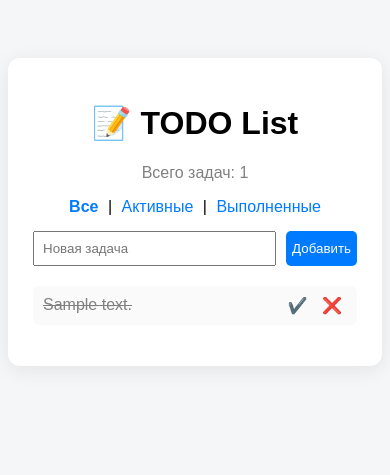
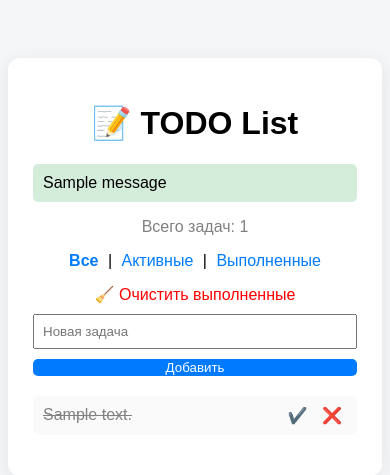
Before and after one commit to vital236/todo-app, a Flask app: page / in a window 390 px wide. Shown: the top 475 px of the page. Run offline with Flask 3, Linux system fonts and the light colour scheme; tables that the repository leaves empty hold one stand-in row (values such as "Sample post"); one stand-in notice (Sample message) is shown.

Commit message:
product improvements: clear done, toast, drag ui, mobile

```diff
--- a/app.py
+++ b/app.py
@@ -1,9 +1,9 @@
 import sqlite3
-from flask import Flask, render_template, request, redirect
+from flask import Flask, render_template, request, redirect, flash, get_flashed_messages
 import os
 
 app = Flask(__name__)
-
+app.secret_key = "dev"
 
 def get_db_connection():
     conn = sqlite3.connect("database.db")
@@ -38,6 +38,7 @@ def home():
                 (task, 0)
             )
             conn.commit()
+            flash("Задача добавлена ✔️")
 
         return redirect("/")
 
@@ -91,6 +92,14 @@ def toggle(task_id):
 
     return redirect("/")
 
+@app.route("/clear_done")
+def clear_done():
+    conn = get_db_connection()
+    conn.execute("DELETE FROM tasks WHERE completed = 1")
+    conn.commit()
+    conn.close()
+    return redirect("/")
+
 
 if __name__ == "__main__":
     port = int(os.environ.get("PORT", 5000))
--- a/templates/index.html
+++ b/templates/index.html
@@ -1,6 +1,6 @@
 <!DOCTYPE html>
 <html>
-<head>
+<head meta name="viewport" content="width=device-width, initial-scale=1.0">
     <title>TODO App</title>
 
     <style>
@@ -18,6 +18,7 @@
             padding: 25px;
             border-radius: 12px;
             width: 420px;
+            max-width: 95%;
             box-shadow: 0 4px 20px rgba(0,0,0,0.08);
         }
 
@@ -60,6 +61,7 @@
             border-radius: 6px;
             margin-bottom: 5px;
             background: #fafafa;
+
         }
 
         li:hover {
@@ -80,7 +82,15 @@
         a:hover {
             text-decoration: underline;
         }
+        @media (max-width: 600px) {
+            form {
+                flex-direction: column;
+            }
 
+            button {
+                width: 100%;
+            }
+        }
 
     </style>
 </head>
@@ -89,6 +99,12 @@
 
 <div class="container">
     <h1>📝 TODO List</h1>
+
+    {% for msg in get_flashed_messages() %}
+        <div style="background:#d4edda; padding:10px; margin-bottom:10px; border-radius:5px;">
+            {{ msg }}
+        </div>
+    {% endfor %}
 
     <p style="text-align:center; color: gray;">
         Всего задач: {{ tasks|length }}
@@ -111,6 +127,11 @@
         </a>
     </div>
 
+    <div style="text-align:center; margin-bottom: 10px;">
+    <a href="/clear_done" style="color: red;">
+        🧹 Очистить выполненные
+    </a>
+    </div>
 
     <form method="POST">
         <input type="text" name="task" placeholder="Новая задача">
@@ -119,7 +140,7 @@
 
     <ul>
         {% for task in tasks %}
-            <li>
+            <li draggable="true">
                 <span class="{{ 'done' if task['completed'] == 1 else '' }}">
                     {{ task["content"] }}
                 </span>
@@ -133,6 +154,25 @@
     </ul>
 
 </div>
+<script>
+let dragged = null;
 
+document.querySelectorAll("li").forEach(item => {
+    item.addEventListener("dragstart", e => {
+        dragged = item;
+    });
+
+    item.addEventListener("dragover", e => {
+        e.preventDefault();
+    });
+
+    item.addEventListener("drop", e => {
+        e.preventDefault();
+        if (dragged && dragged !== item) {
+            item.parentNode.insertBefore(dragged, item);
+        }
+    });
+});
+</script>
 </body>
 </html>
```
